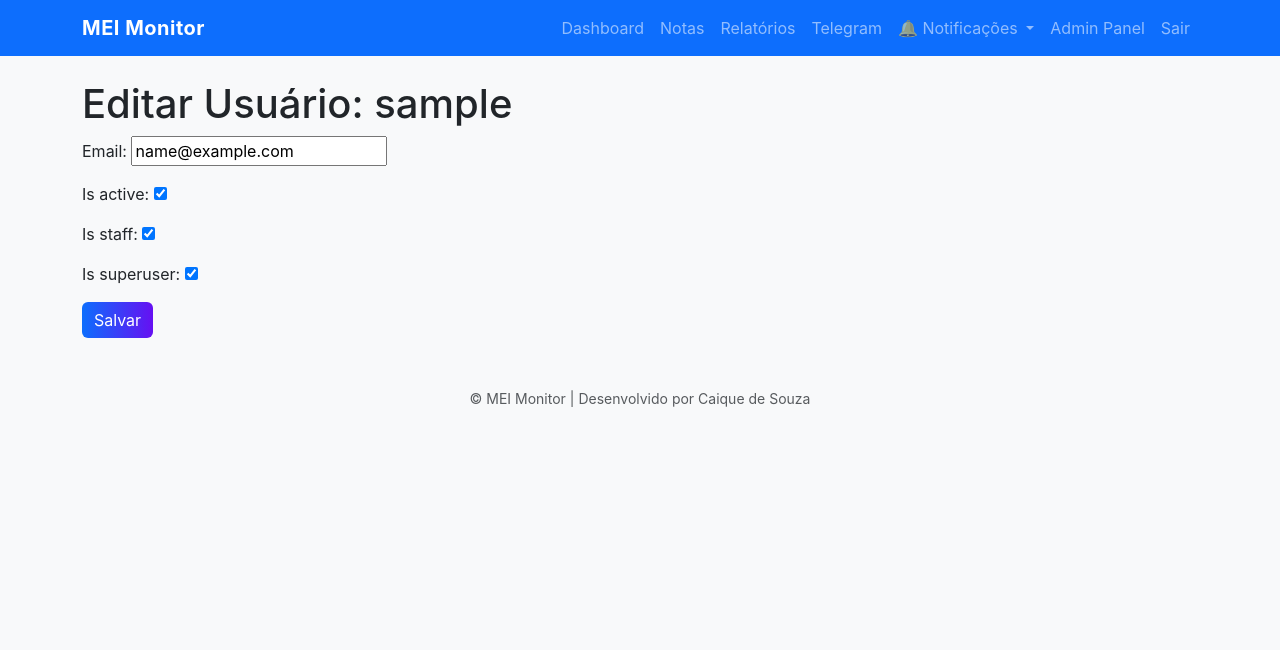
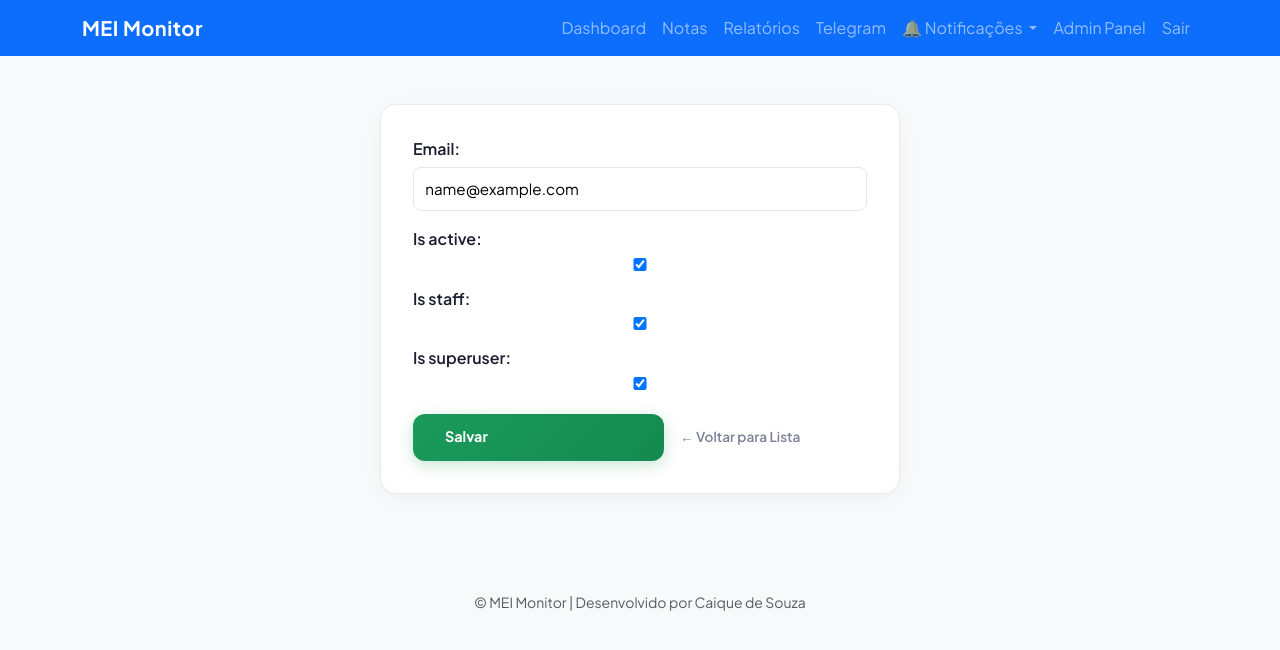
Before and after one commit to 95Caique/mei_monitor, a Django app: page /admin-panel/users/1/edit/ in a window 1280 px wide. Shown: the top 650 px of the page. Run offline with Django 5.2, Linux system fonts and the light colour scheme; the visitor is signed in with stand-in values (Sample User, id 1); data comes from the database, SQL or seed files in the repository; data that the repository does not hold is empty.

Commit message:
FEATURE: Adição de validação no form de criação de usuário, para cnpj e emails genéricos. Melhoria na tela de criação e edição de usuários, herdando as cores do sistema

```diff
--- a/templates/admin_panel/user_edit.html
+++ b/templates/admin_panel/user_edit.html
@@ -1,10 +1,60 @@
 {% extends "base.html" %}
+{% load static %}
+
+{% block title %}Editar Usuário - MEI Monitor{% endblock %}
+
+{% block extra_css %}
+<link rel="stylesheet" href="{% static 'css/create_invoice.css' %}">
+<link rel="stylesheet" href="{% static 'css/admin-panel.css' %}">
+<style>
+.form-card form p {
+    display: flex;
+    flex-direction: column;
+    margin-bottom: 1rem;
+}
+
+.form-card form label {
+    font-weight: 600;
+    margin-bottom: 0.4rem;
+}
+
+.form-card form input,
+.form-card form select {
+    padding: 0.6rem 0.7rem;
+    border-radius: 8px;
+    border: 1px solid var(--border-color, #e2e8f0);
+    font-size: 0.95rem;
+}
+
+.form-card form input:focus,
+.form-card form select:focus {
+    outline: none;
+    border-color: #6366f1;
+    box-shadow: 0 0 0 2px rgba(99,102,241,0.15);
+}
+</style>
+{% endblock %}
 
 {% block content %}
-<h1>Editar Usuário: {{ user.username }}</h1>
-<form method="post">
-    {% csrf_token %}
-    {{ form.as_p }}
-    <button type="submit" class="btn btn-primary">Salvar</button>
-</form>
+<div class="invoice-page">
+    <div class="form">
+        <div class="form-card" style="max-width:520px; margin:0 auto;">
+            <form method="post">
+                {% csrf_token %}
+
+                {{ form.non_field_errors }}
+                {{ form.as_p }}
+
+                <div style="margin-top:1.5rem; display:flex; gap:1rem;">
+                    <button type="submit" class="btn-submit" style="flex:1;">
+                         Salvar
+                    </button>
+                    <a href="{% url 'adminpanel:users_list' %}" class="btn-back" style="flex:1; text-align:center;">
+                        ← Voltar para Lista
+                    </a>
+                </div>
+            </form>
+        </div>
+    </div>
+</div>
 {% endblock %}
--- a/templates/admin_panel/users_list.html
+++ b/templates/admin_panel/users_list.html
@@ -68,8 +68,6 @@
 
                        <td>
                             <div class="d-flex gap-2 align-items-center">
-
-                                <!-- Editar -->
                                 <a href="{% url 'adminpanel:user_edit' item.user.id %}"
                                    class="badge rounded-pill bg-info"
                                    style="text-decoration: none; font-size: .85em; padding: .5em 1em;"
@@ -77,7 +75,6 @@
                                     Editar
                                 </a>
 
-                                <!-- Ativar / Desativar -->
                                 <a href="{% url 'adminpanel:user_toggle' item.user.id %}"
                                    class="badge rounded-pill {% if item.user.is_active %}bg-danger{% else %}bg-success{% endif %}"
                                    style="text-decoration: none; font-size: .85em; padding: .5em 1em;"
@@ -85,7 +82,6 @@
                                     {% if item.user.is_active %}Desativar{% else %}Ativar{% endif %}
                                 </a>
 
-                                <!-- Ver Perfil -->
                                 {% if request.user|can_hijack:item.user %}
                                 <form action="{% url 'hijack:acquire' %}" method="POST" class="m-0">
                                     {% csrf_token %}
@@ -100,7 +96,6 @@
                                     </button>
                                 </form>
                                 {% endif %}
-
                             </div>
                         </td>
                     </tr>
```
Also changed, not shown: accounts/forms.py (+88 -9 lines).
